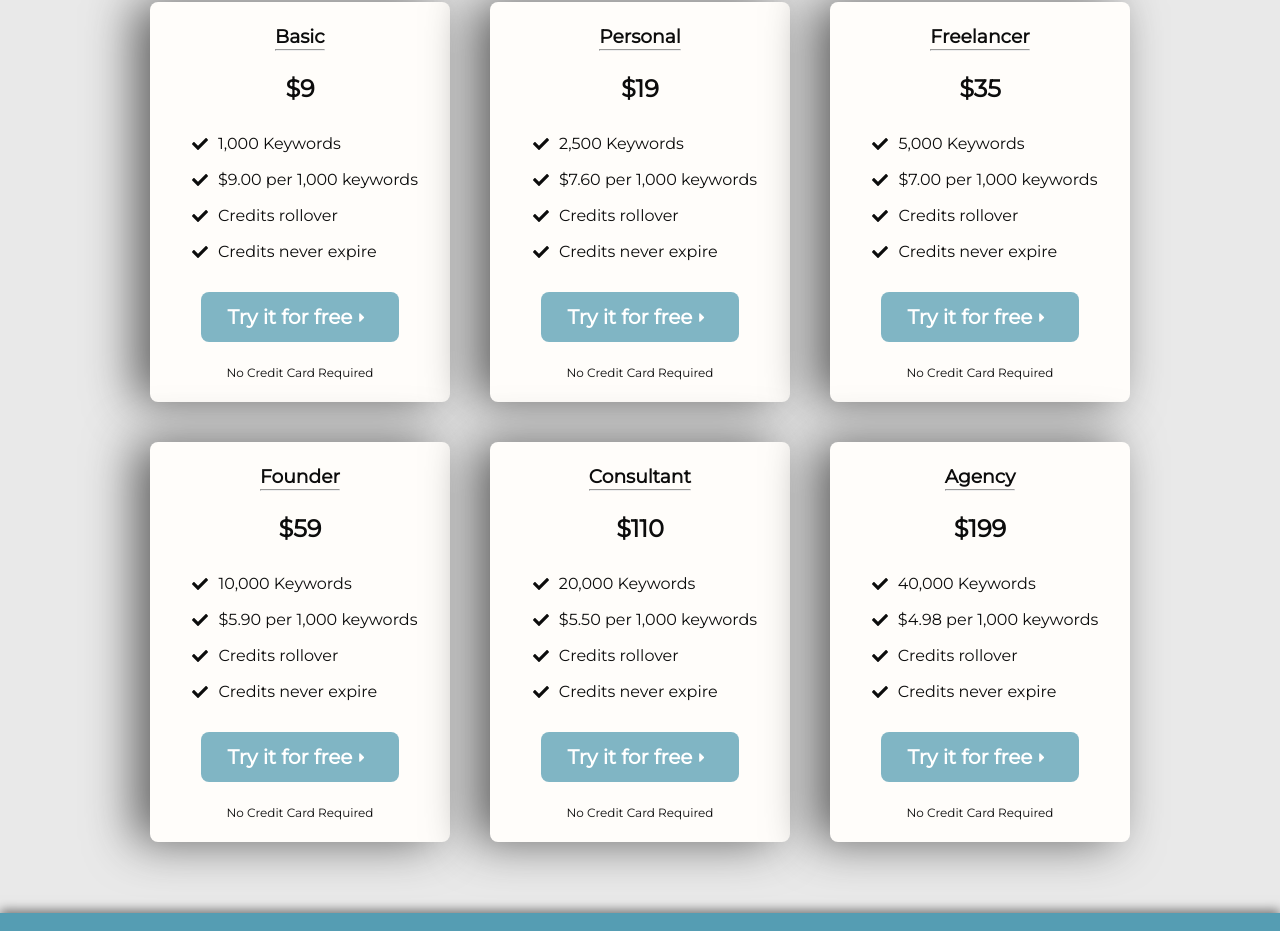
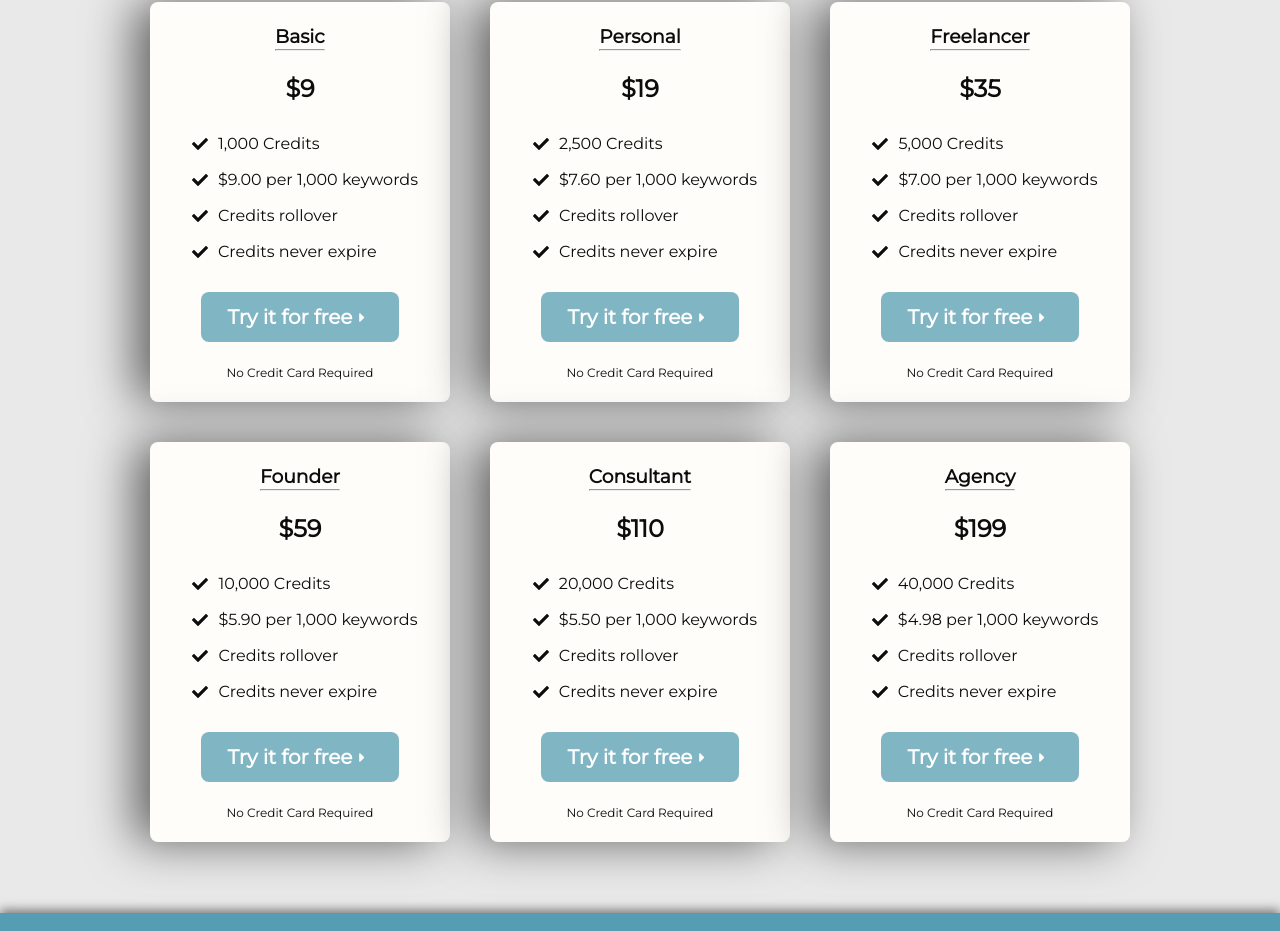
Before and after one commit to Tasselhat/optiwinglanding, a React (Create React App) app: page / in a window 1280 px wide. Shown: the part 3495-4426 px from the top of the page. Built offline with nearby package versions, Linux system fonts and the light colour scheme; a web font is replaced by a local one.

Commit message:
word change

```diff
--- a/src/Pages/Homepage.jsx
+++ b/src/Pages/Homepage.jsx
@@ -285,7 +285,7 @@ export default function Homepage() {
 											<FaIcons.FaCheck
 												style={{margin: "10px"}}
 											/>
-											<span>1,000 Keywords</span>
+											<span>1,000 Credits</span>
 										</li>
 										<li className="pricing-styled-list-item">
 											<FaIcons.FaCheck
@@ -341,7 +341,7 @@ export default function Homepage() {
 											<FaIcons.FaCheck
 												style={{margin: "10px"}}
 											/>
-											<span>2,500 Keywords</span>
+											<span>2,500 Credits</span>
 										</li>
 										<li className="pricing-styled-list-item">
 											<FaIcons.FaCheck
@@ -397,7 +397,7 @@ export default function Homepage() {
 											<FaIcons.FaCheck
 												style={{margin: "10px"}}
 											/>
-											<span>5,000 Keywords</span>
+											<span>5,000 Credits</span>
 										</li>
 										<li className="pricing-styled-list-item">
 											<FaIcons.FaCheck
@@ -453,7 +453,7 @@ export default function Homepage() {
 											<FaIcons.FaCheck
 												style={{margin: "10px"}}
 											/>
-											<span>10,000 Keywords</span>
+											<span>10,000 Credits</span>
 										</li>
 										<li className="pricing-styled-list-item">
 											<FaIcons.FaCheck
@@ -509,7 +509,7 @@ export default function Homepage() {
 											<FaIcons.FaCheck
 												style={{margin: "10px"}}
 											/>
-											<span>20,000 Keywords</span>
+											<span>20,000 Credits</span>
 										</li>
 										<li className="pricing-styled-list-item">
 											<FaIcons.FaCheck
@@ -565,7 +565,7 @@ export default function Homepage() {
 											<FaIcons.FaCheck
 												style={{margin: "10px"}}
 											/>
-											<span>40,000 Keywords</span>
+											<span>40,000 Credits</span>
 										</li>
 										<li className="pricing-styled-list-item">
 											<FaIcons.FaCheck
```
